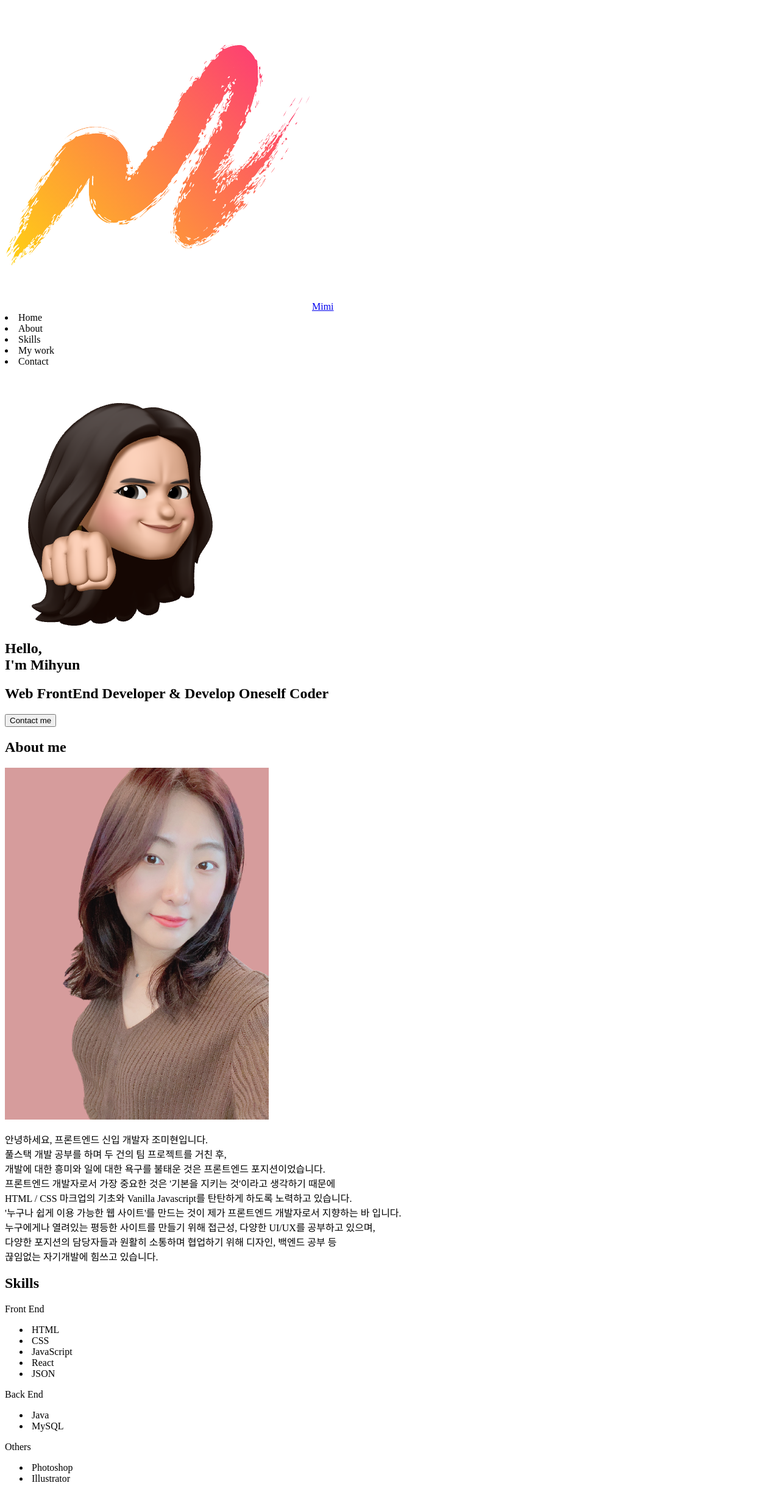
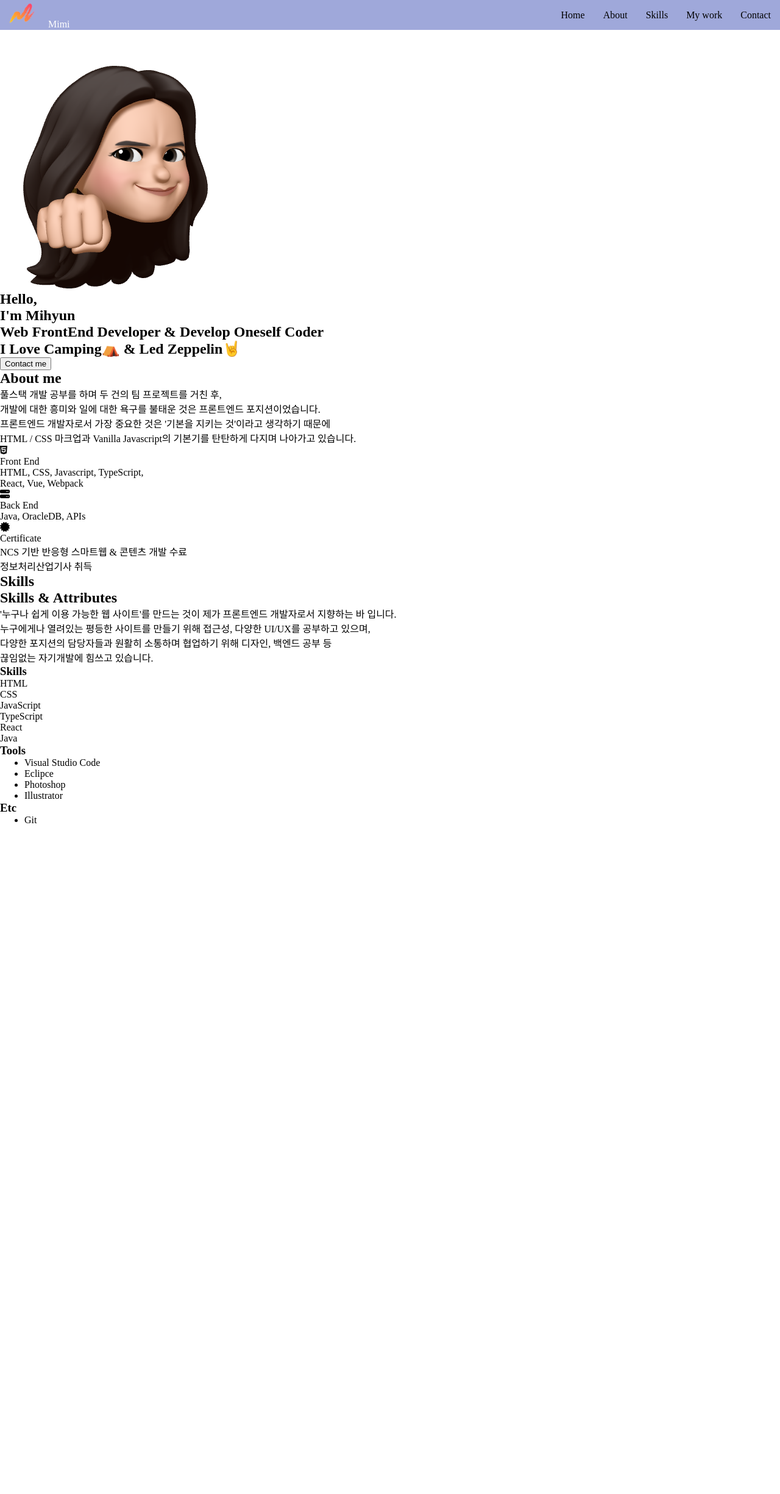
Before and after one commit to hold1593/portfolio, a plain HTML site: page index.html in a window 1280 px wide. Shown: the whole page at 61% size. After the commit the page ends 1354 px from the top, so only its background shows below. Drawn offline with Linux system fonts and the light colour scheme.

Commit message:
html: about, skills 수정

```diff
--- a/index.html
+++ b/index.html
@@ -19,16 +19,16 @@
   <!-- Navbar -->
   <nav id="navbar">
     <div class="navbar__logo">
-      <img src="/imgs/logo-removebg2.png" alt="Logo">
+      <img src="/imgs/logo-removebg2.png" alt="LogoIcon">
       <a href="#">Mimi</a>
     </div>
-    <div class="navbar__menu">
+    <ul class="navbar__menu">
       <li class="navbar__menu__item">Home</li>
       <li class="navbar__menu__item">About</li>
       <li class="navbar__menu__item">Skills</li>
       <li class="navbar__menu__item">My work</li>
       <li class="navbar__menu__item">Contact</li>
-    </div>
+    </ul>
   </nav>
 
   <!-- Home -->
@@ -36,80 +36,131 @@
     <img src="imgs/이모지2.png" alt="mimi's profile photo" class="home__avatar">
     <h1 class="home__title">Hello, <br />I'm Mihyun</h1>
     <h2 class="home__description">Web FrontEnd Developer & Develop Oneself Coder</h2>
+    <h2 class="home__description">I Love Camping⛺ & Led Zeppelin🤘</h2>
     <button class="home__contact">Contact me</button>
   </section>
 
   <!-- About -->
   <section id="about">
     <h1>About me</h1>
-    <div class="about__photo">
-      <img src="imgs/photo2.png" alt="photo" class="about__photo--img">
-      <p>안녕하세요, 프론트엔드 신입 개발자 조미현입니다.<br>
+    <p>
       풀스택 개발 공부를 하며 두 건의 팀 프로젝트를 거친 후,<br>
       개발에 대한 흥미와 일에 대한 욕구를 불태운 것은 프론트엔드 포지션이었습니다.<br>
       프론트엔드 개발자로서 가장 중요한 것은 '기본을 지키는 것'이라고 생각하기 때문에 <br>
-        HTML / CSS 마크업의 기초와 Vanilla Javascript를 탄탄하게 하도록 노력하고 있습니다.<br>
-        '누구나 쉽게 이용 가능한 웹 사이트'를 만드는 것이 제가 프론트엔드 개발자로서 지향하는 바 입니다.<br>
-        누구에게나 열려있는 평등한 사이트를 만들기 위해 접근성, 다양한 UI/UX를 공부하고 있으며,<br>
-        다양한 포지션의 담당자들과 원활히 소통하며 협업하기 위해 디자인, 백엔드 공부 등 <br>끊임없는
-        자기개발에 힘쓰고 있습니다.
+      HTML / CSS 마크업과 Vanilla Javascript의 기본기를 탄탄하게 다지며 나아가고 있습니다.<br>
     </p>
+    <div class="about__majors">
+      <div class="major">
+        <div class="major__icon">
+          <i class="fab fa-html5"></i>
+        </div>
+        <div class="major__title">Front End</div>
+        <div class="major__description">
+          HTML, CSS, Javascript, TypeScript, <br />
+          React, Vue, Webpack
+        </div>
+      </div>
+      <div class="major">
+        <div class="major__icon">
+          <i class="fas fa-server"></i>
+        </div>
+        <div class="major__title">Back End</div>
+        <div class="major__description">
+          Java, OracleDB, APIs
+        </div>
+      </div>
+      <div class="major">
+        <div class="major__icon">
+          <i class="fas fa-certificate"></i>
+        </div>
+        <div class="major__title">Certificate</div>
+        <div class="major__description">
+          NCS 기반 반응형 스마트웹 & 콘텐츠 개발 수료<br />
+          정보처리산업기사 취득
+        </div>
+      </div>
     </div>
   </section>
 
   <!-- Skills -->
   <section id="skills">
     <h1>Skills</h1>
-    <div class="frontEnd">
-      <span class="fontEnd__title">Front End</span>
-      <ul>
-        <li class="skill">
-          <img src="" alt="" class="skill__img">
-          <span class="skill__title">HTML</span>
-        </li>
-        <li class="skill">
-          <img src="" alt="" class="skill__img">
-          <span class="skill__title">CSS</span>
-        </li>
-        <li class="skill">
-          <img src="" alt="" class="skill__img">
-          <span class="skill__title">JavaScript</span>
-        </li>
-        <li class="skill">
-          <img src="" alt="" class="skill__img">
-          <span class="skill__title">React</span>
-        </li>
-        <li class="skill">
-          <img src="" alt="" class="skill__img">
-          <span class="skill__title">JSON</span>
-        </li>
+    <h2>Skills & Attributes</h2>
+    <p>
+      '누구나 쉽게 이용 가능한 웹 사이트'를 만드는 것이 제가 프론트엔드 개발자로서 지향하는 바 입니다.<br>
+      누구에게나 열려있는 평등한 사이트를 만들기 위해 접근성, 다양한 UI/UX를 공부하고 있으며,<br>
+      다양한 포지션의 담당자들과 원활히 소통하며 협업하기 위해 디자인, 백엔드 공부 등 <br>
+      끊임없는 자기개발에 힘쓰고 있습니다.
+    </p>
+    <div class="skillset">
+      <div class="skillset__left">
+        <h3 class="skillset__title">Skills</h3>
+        <div class="skill">
+          <div class="skill__description">
+            <span>HTML</span>
+          </div>
+          <div class="skill__bar">
+            <div class="skill__value"></div>
+          </div>
+        </div>
+        <div class="skill">
+          <div class="skill__description">
+            <span>CSS</span>
+          </div>
+          <div class="skill__bar">
+            <div class="skill__value"></div>
+          </div>
+        </div>
+        <div class="skill">
+          <div class="skill__description">
+            <span>JavaScript</span>
+          </div>
+          <div class="skill__bar">
+            <div class="skill__value"></div>
+          </div>
+        </div>
+        <div class="skill">
+          <div class="skill__description">
+            <span>TypeScript</span>
+          </div>
+          <div class="skill__bar">
+            <div class="skill__value"></div>
+          </div>
+        </div>
+        <div class="skill">
+          <div class="skill__description">
+            <span>React</span>
+          </div>
+          <div class="skill__bar">
+            <div class="skill__value"></div>
+          </div>
+        </div>
+        <div class="skill">
+          <div class="skill__description">
+            <span>Java</span>
+          </div>
+          <div class="skill__bar">
+            <div class="skill__value"></div>
+          </div>
+        </div>
+      </div>
+      <div class="skillset__right">
+        <div class="tools">
+          <h3 class="skillset__title">Tools</h3>
+          <ul class="tools__list">
+            <li><span>Visual Studio Code</span></li>
+            <li><span>Eclipce</span></li>
+            <li><span>Photoshop</span></li>
+            <li><span>Illustrator</span></li>
           </ul>
         </div>
-    <div class="backEnd">
-      <span class="backEnd__title">Back End</span>
-      <ul>
-        <li class="skill">
-          <img src="" alt="" class="skill__img">
-          <span class="skill__title">Java</span>
-        </li>
-        <li class="skill">
-          <img src="" alt="" class="skill__img">
-          <span class="skill__title">MySQL</span>
-        </li>
+        <div class="Etc">
+          <h3 class="skillset__title">Etc</h3>
+          <ul class="etc__list">
+            <li><span>Git</span></li>
           </ul>
         </div>
-    <div class="others">
-      <span class="backEnd__title">Others</span>
-      <ul>
-        <li class="skill">
-          <img src="" alt="" class="skill__img">
-          <span class="skill__title">Photoshop</span>
-        </li>
-        <li class="skill">
-          <img src="" alt="" class="skill__img">
-          <span class="skill__title">Illustrator</span>
-        </li>
-      </ul>
+      </div>
     </div>
   </section>
 
--- a/style.css
+++ b/style.css
@@ -1,3 +1,54 @@
-.about__photo--img{
-  background-color: #d69c9c;
+:root {
+  /* Color */
+  --primary-color: #9fa8da;
+  --primary-light-color: #d1d9ff;
+  --primary-dark-color: #6f79a8;
+  --secondary: #e8eaf6;
+  --secondary-dark-color: #b6b8c3;
+  --white-color: #ffffff;
+
+  /* Font Size */
+  --font-size-small: 13px;
+  --font-size-medium: 16px;
+  --font-size-large: 18px;
+
+  /* padding */
+  --padding: 15px;
 }
+
+* {
+  margin: 0;
+}
+body {
+
+}
+/* Navbar */
+#navbar {
+  display: flex;
+  background-color: var(--primary-color);
+  justify-content: space-between;
+}
+.navbar__logo {
+  align-items: center;
+}
+.navbar__logo img {
+  width: 45px;
+  margin: 0 var(--padding);
+  cursor: pointer;
+}
+.navbar__logo a {
+  text-decoration: none;
+  color: var(--white-color);
+}
+.navbar__menu {
+  list-style: none;
+  display: flex;
+  align-items: center;
+}
+.navbar__menu .navbar__menu__item {
+  margin: var(--padding);
+}
+
+/* Home */
+#home {
+}
```
Also changed, not shown: imgs/background1.png (added). Lines whose indentation alone changed are shown as unchanged.
